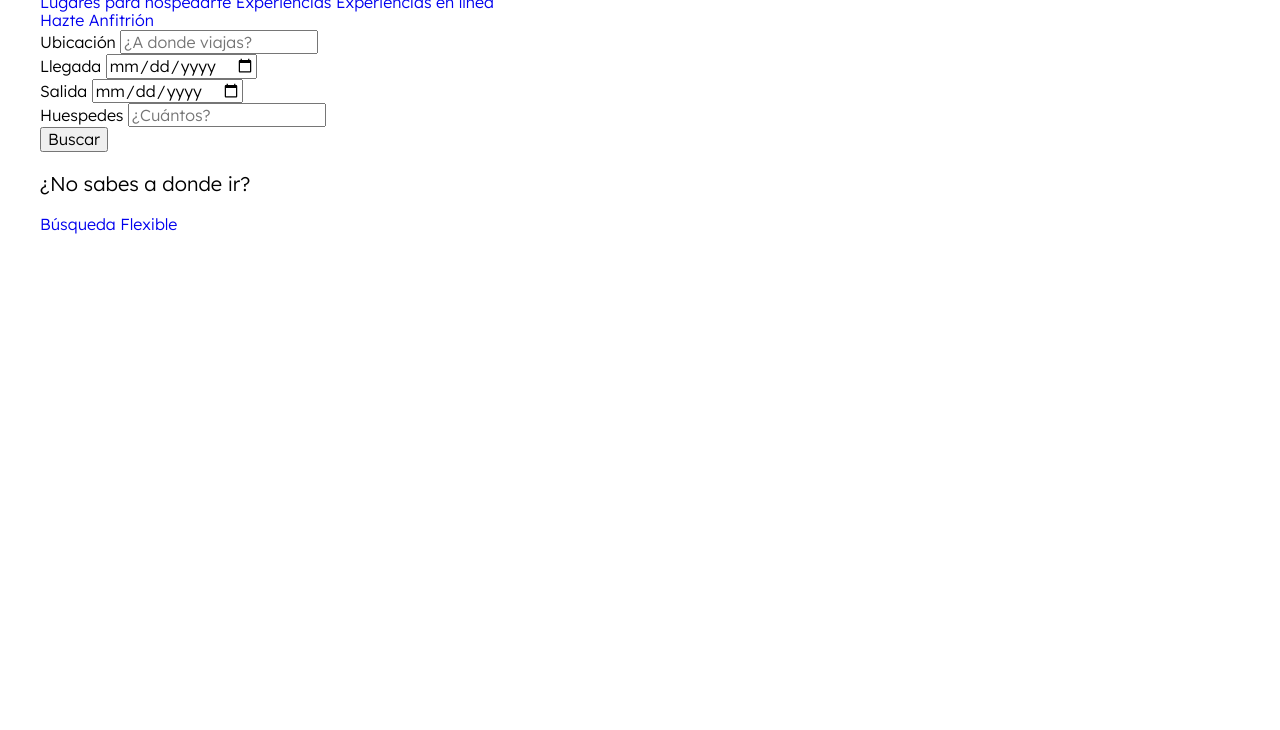
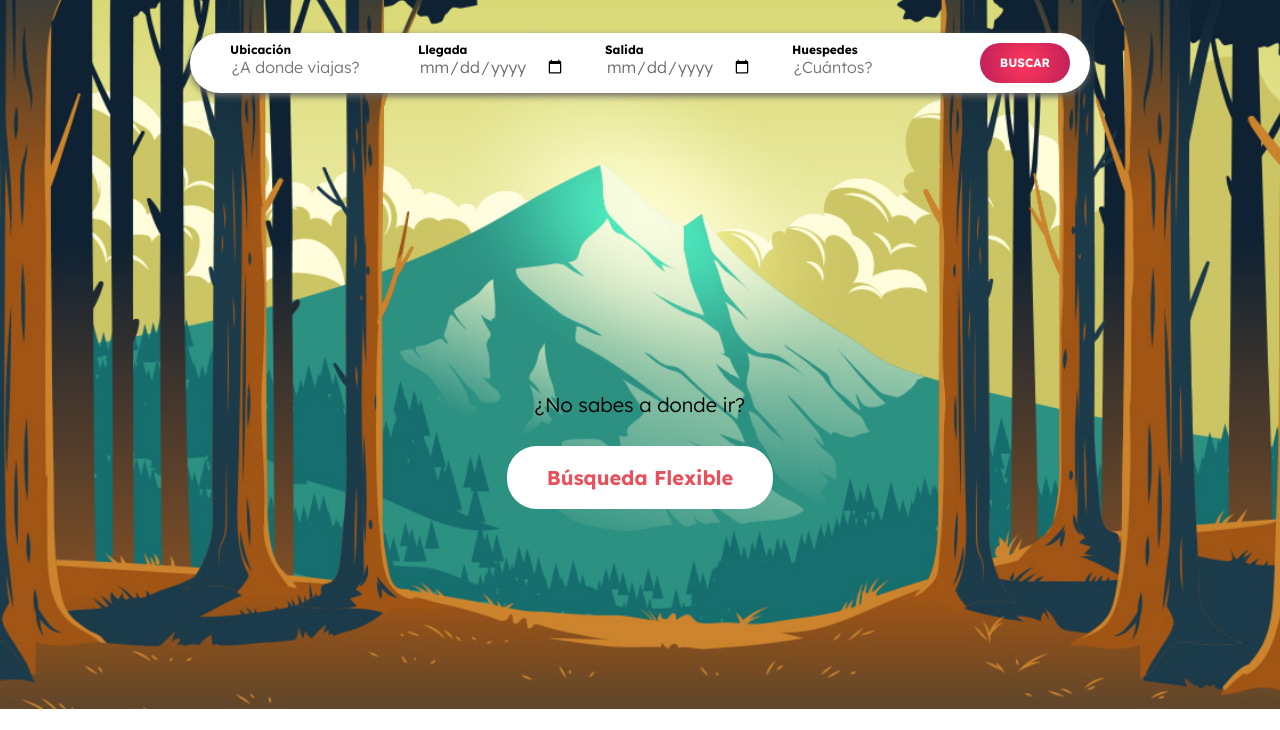
Before and after one commit to Naibaf93/Airbnb-home, a website: page index.html in a window 1280 px wide. Shown: the part 70-800 px from the top of the page. Drawn offline with Linux system fonts and the light colour scheme.

Commit message:
finalizando el css del header

```diff
--- a/index.html
+++ b/index.html
@@ -18,13 +18,13 @@
             </div>
 
             <nav class="barra__navegacion">
-                <a href="#">Lugares para hospedarte</a>
-                <a href="#">Experiencias</a>
-                <a href="#">Experiencias en línea</a>
+                <a class="barra__link" href="#">Lugares para hospedarte</a>
+                <a class="barra__link" href="#">Experiencias</a>
+                <a class="barra__link" href="#">Experiencias en línea</a>
             </nav>
 
             <nav class="barra__login">
-                <a href="#">Hazte Anfitrión</a>
+                <a class="barra__link" href="#">Hazte Anfitrión</a>
             </nav>
         </div>
 
--- a/src/scss/app.scss
+++ b/src/scss/app.scss
@@ -1 +1,2 @@
 @use 'base';
+@use 'header';
--- /dev/null
+++ b/src/scss/header/_barra.scss
@@ -0,0 +1,28 @@
+@use '../base/variables' as v;
+@use '../base/mixins' as m;
+
+.barra {
+    display: none;
+
+    @include m.tablet {
+        display: flex;
+        justify-content: space-between;
+        align-items: center;
+    }
+
+    &__navegacion {
+        @include m.tablet {
+            display: flex;
+            gap: 4rem;
+        }
+    }
+
+    &__link {
+        color: v.$blanco;
+    }
+
+    &__nombre {
+        color: v.$blanco;
+        margin: 0;
+    }
+}
--- /dev/null
+++ b/src/scss/header/_formulario.scss
@@ -0,0 +1,59 @@
+@use '../base/variables' as v;
+@use '../base/mixins' as m;
+
+.formulario {
+    margin: 5rem auto 2rem auto;
+    background-color: v.$blanco;
+    border-radius: 5rem;
+    box-shadow: 0px 3px 7px 0px v.$gris;
+    padding: 3rem 0;
+
+    @include m.desktop {
+        display: flex;
+        justify-content: space-between;
+        max-width: 90rem;
+        padding: 0;
+    }
+
+    &__campo {
+        display: flex;
+        flex-direction: column;
+        padding: 1rem 2rem;
+
+        &:nth-child(1) {
+            @include m.desktop {
+                padding-left: 4rem;
+            }
+        }
+
+        &:hover {
+            background-color: #F0F0F0;
+            border-radius: 5rem;
+            box-shadow: 0px 6px 20px rgb(0 0 0 / 40%);
+        }
+    }
+
+    &__label {
+        font-size: 1.2rem;
+        font-weight: 900;
+    }
+
+    &__input {
+        border: none;
+        width: 100%;
+        color: v.$gris;
+    }
+
+    &__submit {
+        display: block;
+        height: 4rem;
+        border: none;
+        border-radius: 2rem;
+        background-image: radial-gradient( circle, rgb(255, 56, 92) 0%, v.$secundario 100% );
+        padding: 0 2rem;
+        color: v.$blanco;
+        text-transform: uppercase;
+        font-weight: 700;
+        font-size: 1.2rem;
+    }
+}
--- /dev/null
+++ b/src/scss/header/_header.scss
@@ -0,0 +1,22 @@
+@use '../base/variables' as v;
+@use '../base/mixins' as m;
+
+.header {
+    background-image: url(../img/header.jpg);
+    background-size: cover;
+    background-position: center;
+    padding: 3rem 0 20rem 0;
+
+    &__busqueda {
+        margin-top: 5rem;
+        text-align: center;
+
+        @include m.tablet {
+            margin-top: 30rem;
+        }
+    }
+
+    &__busqueda-boton {
+        @include m.boton(v.$blanco, v.$primario);
+    }
+}
--- /dev/null
+++ b/src/scss/header/_index.scss
@@ -0,0 +1,3 @@
+@forward 'header';
+@forward 'barra';
+@forward 'formulario';
```
Also changed, not shown: build/css/app.css, 1 other file.
